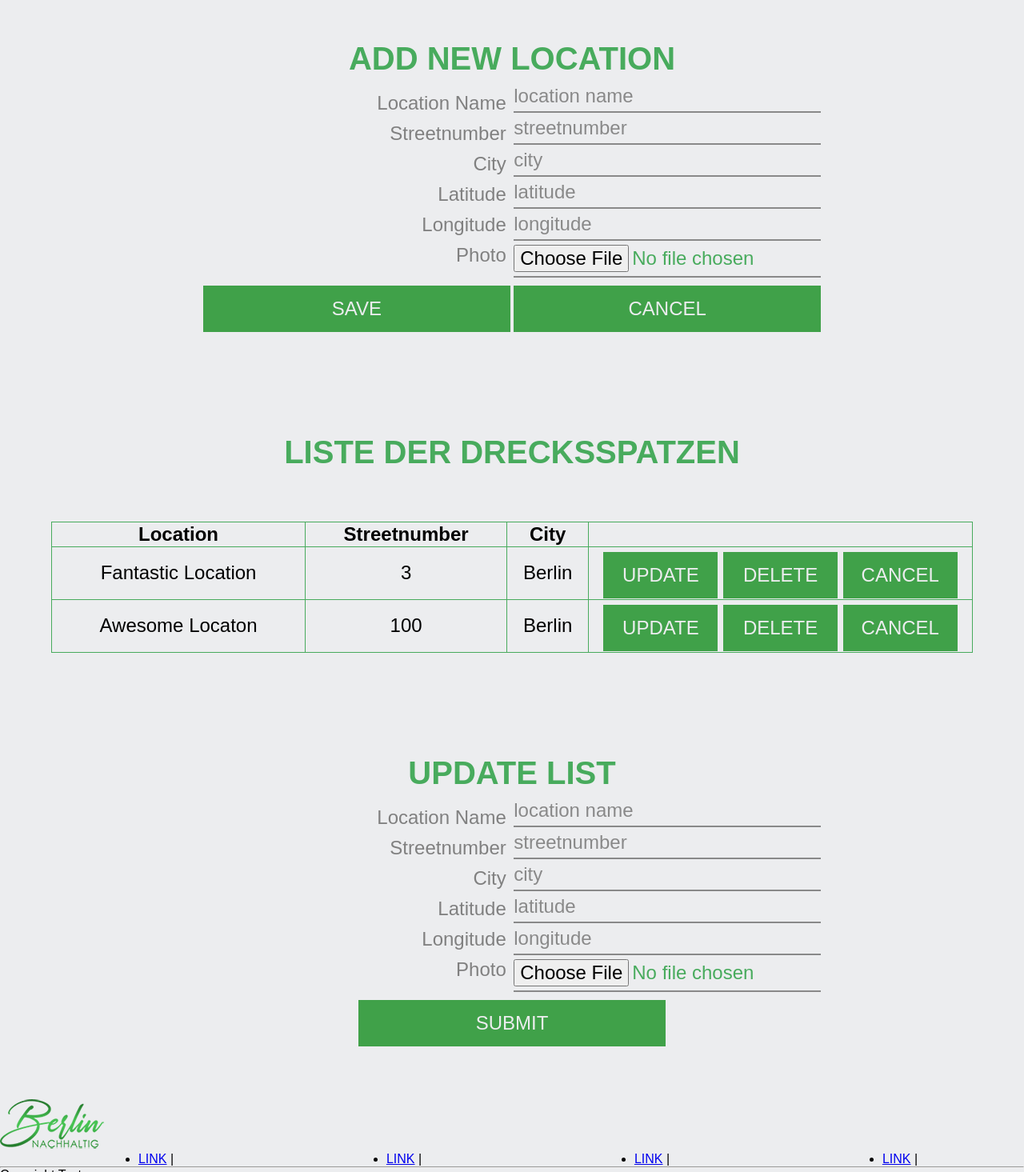
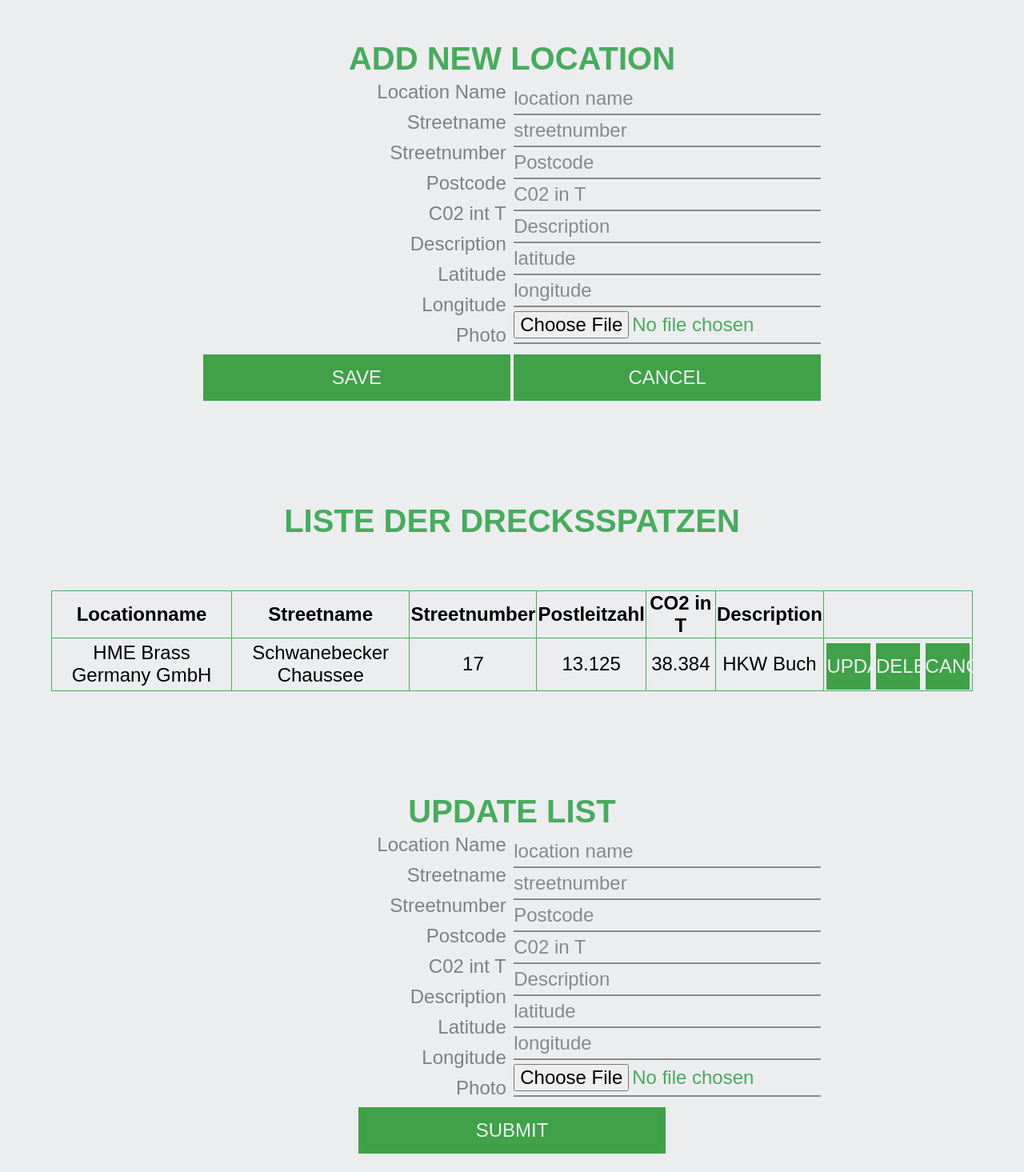
Before and after one commit to CatchZ/AHMA_WAD2023, a plain HTML site: page index.html in a window 1280 px wide. Shown: the part 1300-2765 px from the top of the page at 80% size. Drawn offline with Linux system fonts and the light colour scheme.

Commit message:
Formular change to C02 emssion locations

```diff
--- a/index.html
+++ b/index.html
@@ -70,9 +70,12 @@
             <h2>ADD NEW LOCATION</h2>
             <form class="add-form-container">
                 <div class="add-form-label-container ">
-                    <label for="location-name">Location Name</label>
-                    <label for="location-name">Streetnumber</label>
-                    <label>City</label>
+                    <label>Location Name</label>
+                    <label>Streetname</label>
+                    <label>Streetnumber</label>
+                    <label>Postcode</label>
+                    <label>C02 int T</label>
+                    <label>Description</label>
                     <label>Latitude</label>
                     <label>Longitude</label>
                     <label>Photo</label>
@@ -80,7 +83,9 @@
                 <div class="add-form-input-container login-form-input-container input" >
                     <input type="text" id="location-name" placeholder="location name" required>
                     <input type="number" placeholder="streetnumber" required>
-                    <input type="text" placeholder="city" required>
+                    <input type="number" placeholder="Postcode" required>
+                    <input type="number" placeholder="C02 in T" required>
+                    <input type="text" placeholder="Description" required>
                     <input type="number" placeholder="latitude">
                     <input type="number" placeholder="longitude">
                     <input type="file" placeholder="longitude">
@@ -99,26 +104,20 @@
             <div class="location-overview-container">
             <table class="overview-table">
                 <tr>
-                    <th>Location</th>
+                    <th>Locationname</th>
+                    <th>Streetname</th>
                     <th>Streetnumber</th>
-                    <th>City</th>
+                    <th>Postleitzahl</th>
+                    <th>CO2 in T</th>
+                    <th>Description</th>
                 </tr>
                 <tr>
-                    <td>Fantastic Location</td>
-                    <td>3</td>
-                    <td>Berlin</td>
-                    <td>
-                        <div class="update-btns-container">
-                            <button class="update-btn form-button">Update</button>
-                            <button class="delete-btn form-button">Delete</button>
-                            <button class="cancel-btn form-button">Cancel</button>
-                        </div>
-                    </td>
-                </tr>
-                <tr>
-                    <td>Awesome Locaton</td>
-                    <td>100</td>
-                    <td>Berlin</td>
+                    <td>HME Brass Germany GmbH</td>
+                    <td>Schwanebecker Chaussee</td>
+                    <td>17</td>
+                    <td>13.125</td>
+                    <td>38.384</td>
+                    <td>HKW Buch</td>
                     <td>
                         <div class="update-btns-container">
                             <button class="update-btn form-button">Update</button>
@@ -135,17 +134,22 @@
             <h2>UPDATE LIST</h2>
             <form class="update-form" action="">
             <div class="update-form-label-container">
-                <label >Location Name</label>
-                <label >Streetnumber</label>
-                <label>City</label>
-                <label>Latitude</label>
-                <label>Longitude</label>
-                <label>Photo</label>
+                <label>Location Name</label>
+                    <label>Streetname</label>
+                    <label>Streetnumber</label>
+                    <label>Postcode</label>
+                    <label>C02 int T</label>
+                    <label>Description</label>
+                    <label>Latitude</label>
+                    <label>Longitude</label>
+                    <label>Photo</label>
             </div>
             <div class="update-form-input-container login-form-input-container input">
-                <input type="text" placeholder="location name" required>
-                <input type="number" placeholder="streetnumber">
-                <input type="text" placeholder="city">
+                <input type="text" id="location-name" placeholder="location name" required>
+                <input type="number" placeholder="streetnumber" required>
+                <input type="number" placeholder="Postcode" required>
+                <input type="number" placeholder="C02 in T" required>
+                <input type="text" placeholder="Description" required>
                 <input type="number" placeholder="latitude">
                 <input type="number" placeholder="longitude">
                 <input type="file" placeholder="longitude">
```
